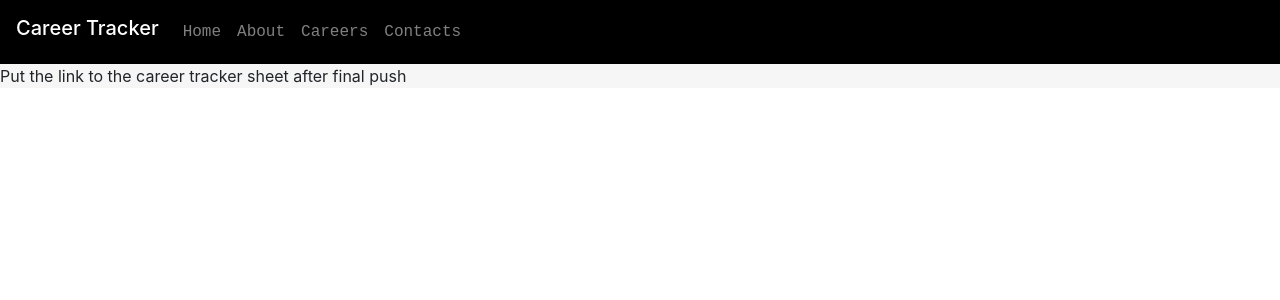
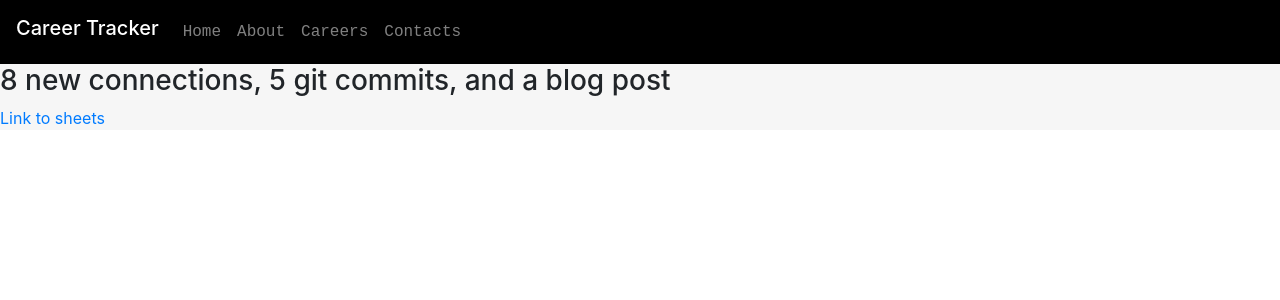
Before and after one commit to cjwood032/career-tracker, a React (Create React App) app: page / in a window 1280 px wide. Shown: the top 300 px of the page. Built offline with nearby package versions, Linux system fonts and the light colour scheme.

Commit message:
homepage refactor

```diff
--- a/src/components/Home.js
+++ b/src/components/Home.js
@@ -2,7 +2,8 @@ import React from 'react';
 
 const Home = () => (
       <div className="homepage">
-      Put the link to the career tracker sheet after final push
+      <h3>8 new connections, 5 git commits, and a blog post</h3>
+      <a href = "https://docs.google.com/spreadsheets/d/1PC7rHUD2PTMpFg1ykgwVsthF7hEwbeXeictg5FljsdQ/edit#gid=1492751031">Link to sheets</a>
       </div>
       )
 
```
